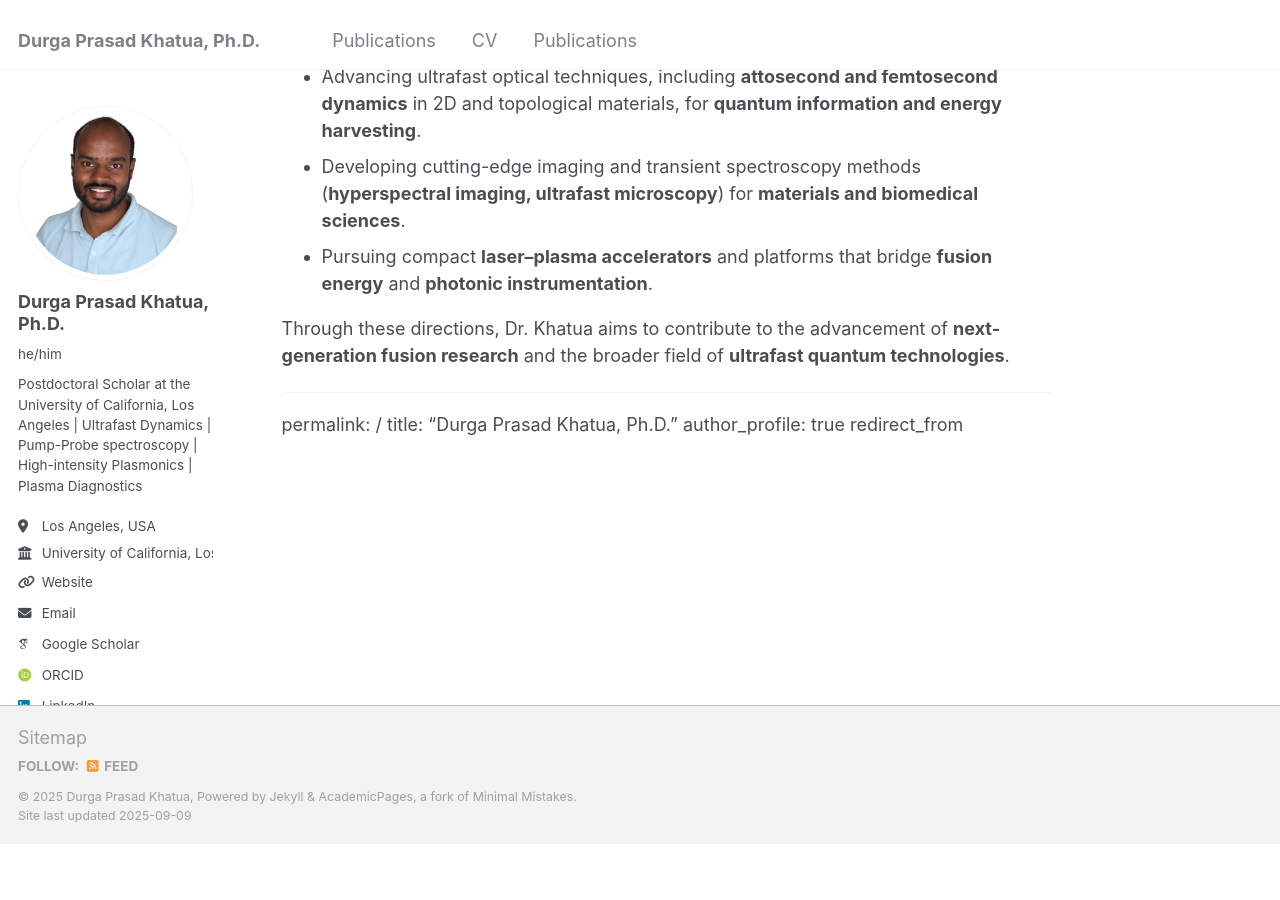
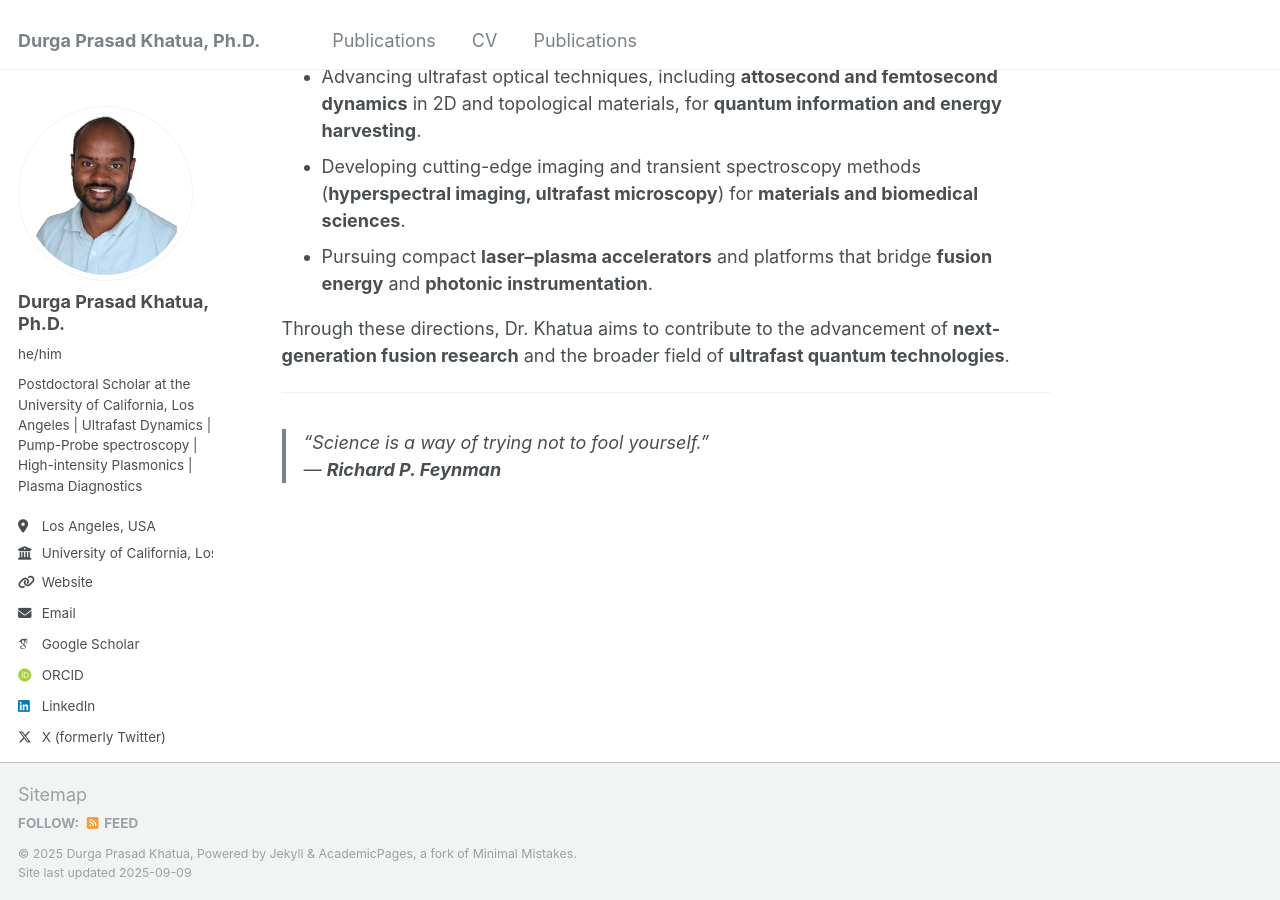
Before and after one commit to Khatua03/DurgaPrasadKhatua.github.io, a Jekyll site: the page built from _pages/about.md, in a window 1280 px wide and 900 px high, scrolled down 1037 px. Built offline with Jekyll 4.4.1, drawn with Linux system fonts in a browser that asks for light colours; some web fonts are replaced; before the commit the page ends 1880 px from its top, so only the background shows below that.

Commit message:
Update about.md

```diff
--- a/_pages/about.md
+++ b/_pages/about.md
@@ -30,7 +30,6 @@ Dr. Khatua’s future research aims to unify **ultrafast science, quantum techno
 Through these directions, Dr. Khatua aims to contribute to the advancement of **next-generation fusion research** and the broader field of **ultrafast quantum technologies**.
 
 ---
-permalink: /
-title: "Durga Prasad Khatua, Ph.D."
-author_profile: true
-redirect_from
+
+> *"Science is a way of trying not to fool yourself."*
+> — **Richard P. Feynman**
```
